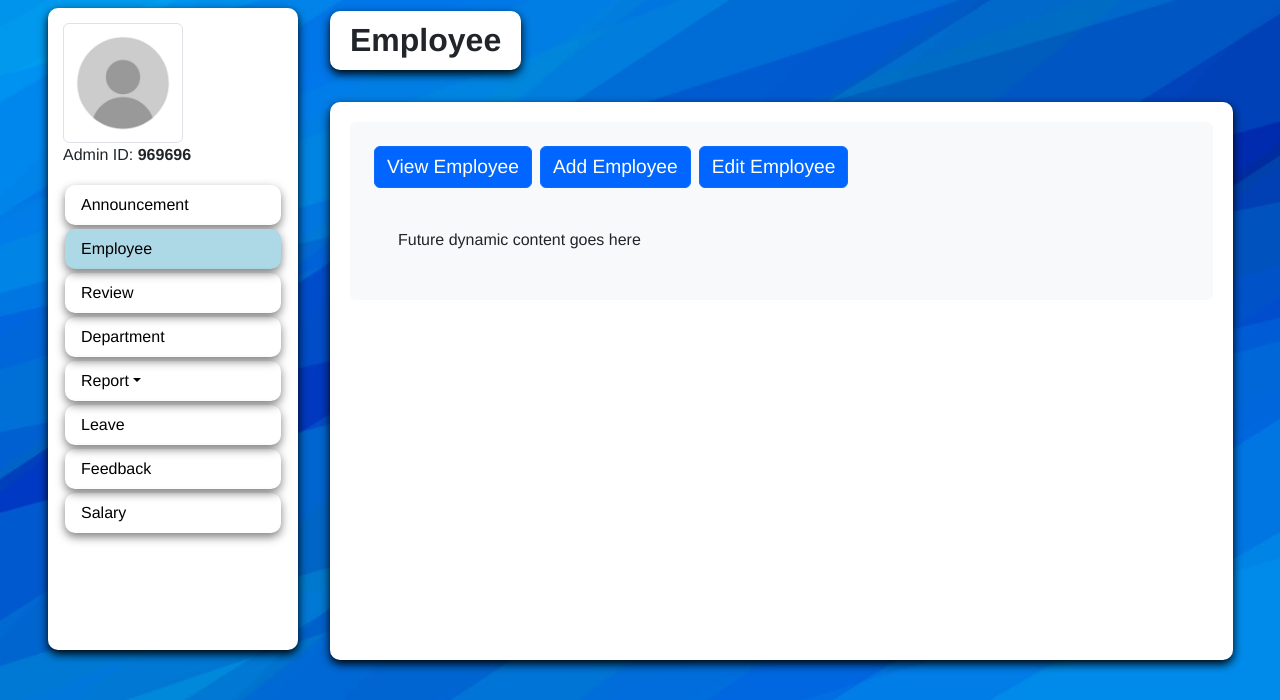
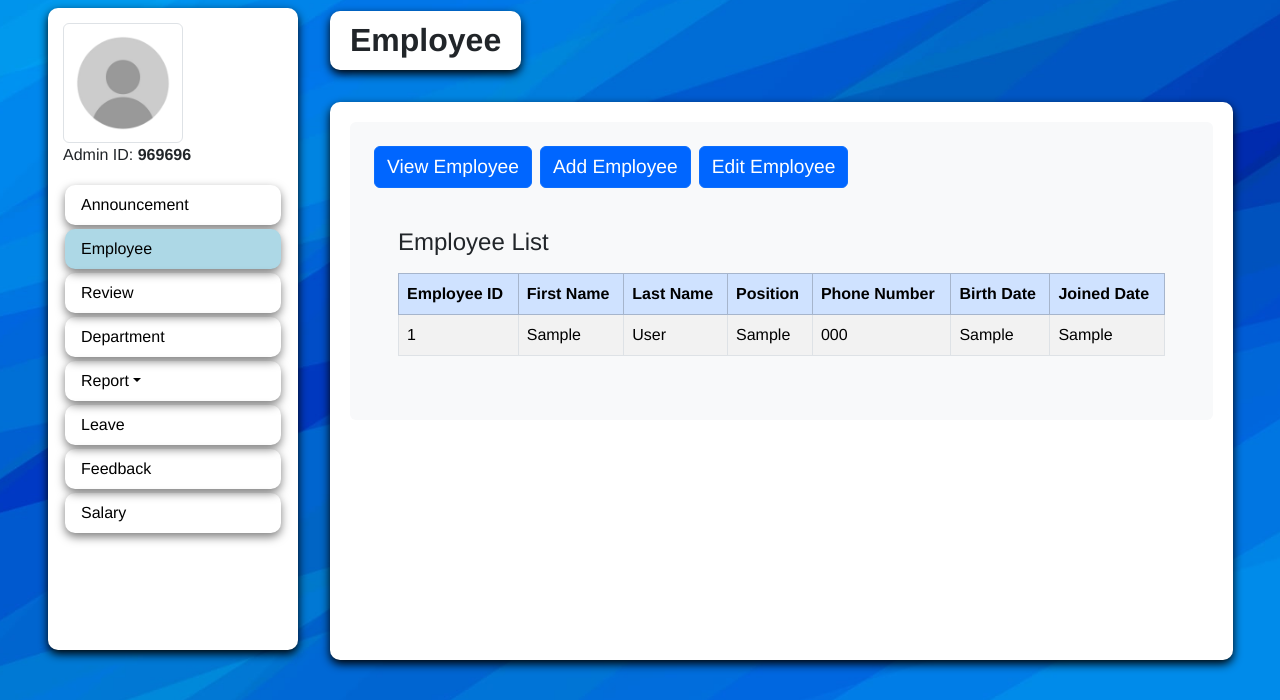
Before and after one commit to neoboi76/NetNinjas_Project, a PHP site: page /admin.php in a window 1280 px wide, after a click on "Employee". Shown: the part 131-831 px from the top of the page. Run offline with PHP 8.4, Linux system fonts and the light colour scheme; tables that the repository leaves empty or names only in its code hold one stand-in row (values such as "Sample post").

Commit message:
Admin side - Employee tab
added connection php for coded reusing

fix refresh problem with add employee

Edit employee now has logic but might change in the future depending on what to do with the view employee

The admin can now view the employee database inside the website automatically

```diff
--- a/admin.php
+++ b/admin.php
@@ -114,9 +114,48 @@
                         <button class="btn btn-primary" id="editEmployeeBtn">Edit Employee</button>
                     </div>
 
-                    <!-- Placeholder for Dynamic Content -->
+                    <!-- Employee Data Table -->
                     <div class="admin-placeholder p-4 rounded">
-                        Future dynamic content goes here
+                        <h4 class="mb-3">Employee List</h4>
+                        <table class="table table-bordered table-striped">
+                            <thead class="table-primary">
+                                <tr>
+                                    <th>Employee ID</th>
+                                    <th>First Name</th>
+                                    <th>Last Name</th>
+                                    <th>Position</th>
+                                    <th>Phone Number</th>
+                                    <th>Birth Date</th>
+                                    <th>Joined Date</th>
+                                </tr>
+                            </thead>
+                            <tbody>
+                                <?php
+                                include 'connection.php';
+
+                                $sql = "SELECT EMP_ID, EMP_FNAME, EMP_LNAME, EMP_POS, EMP_PHONENUM, EMP_BIRTH, EMP_JOINED FROM employee";
+                                $result = $conn->query($sql);
+
+                                if ($result->num_rows > 0) {
+                                    while ($row = $result->fetch_assoc()) {
+                                        echo "<tr>
+                                                <td>{$row['EMP_ID']}</td>
+                                                <td>{$row['EMP_FNAME']}</td>
+                                                <td>{$row['EMP_LNAME']}</td>
+                                                <td>{$row['EMP_POS']}</td>
+                                                <td>{$row['EMP_PHONENUM']}</td>
+                                                <td>{$row['EMP_BIRTH']}</td>
+                                                <td>{$row['EMP_JOINED']}</td>
+                                            </tr>";
+                                    }
+                                } else {
+                                    echo "<tr><td colspan='7' class='text-center'>No employees found</td></tr>";
+                                }
+
+                                $conn->close();
+                                ?>
+                            </tbody>
+                        </table>
                     </div>
                 </div>
             </div>
@@ -152,19 +191,11 @@
                 </div>
             </div>
 
+            <!-- PHP ADD EMPLOYEE-->
             <?php
-                $host = "34.92.138.155";
-                $user = "root2";
-                $pass = "O1Bf>i:9/v&kA-@i";
-                $db = "web2proj";
+                include 'connection.php';
 
-                $conn = new mysqli($host, $user, $pass, $db);
-
-                if ($conn->connect_error) {
-                    die("Connection failed: " . $conn->connect_error);
-                }
-
-                if(isset($_POST['add_employee'])){
+                if($_SERVER["REQUEST_METHOD"] == "POST" && isset($_POST['add_employee'])){
                     $emp_id_add = $_POST['emp_id_add'];
                     $emp_phoneNum_add = $_POST['emp_phoneNum_add'];
                     $emp_role_add = $_POST['emp_role_add'];
@@ -182,6 +213,7 @@
 
                     if ($emp_adding->execute()) {
                         echo "<script>alert('Employee added successfully!');</script>";
+                        echo "<script>window.location.href = window.location.href;</script>";
                     } else {
                         echo "<script>alert('Error: " . $emp_adding->error . "');</script>";
                     }
@@ -190,9 +222,6 @@
                 }
 
                 $conn->close();
-
-
-
             ?>
 
             <!-- Edit Employee Modal. It must already have content-->
@@ -208,23 +237,79 @@
                             <button>Edit profile picture</button>
                         </div>
 
-                        <input type="text" placeholder="Employee ID" required>
-                        <input type="text" placeholder="Phone/Cellphone Number" required>
-                        <input type="text" placeholder="Role" required>
-                        <input type="text" placeholder="Department" required>
+                        <form method="POST">
+                        <input name = "edit_emp_ID" type="text" placeholder="Employee ID" required>
+                        <input name = "edit_emp_PhoneNum" type="text" placeholder="Phone/Cellphone Number" required>
+                        <input name = "edit_emp_role" type="text" placeholder="Role" required>
+                        <input name = "edit_emp_dept" type="text" placeholder="Department" required>
 
                         <div class="employee-name-fields">
-                            <input type="text" placeholder="First Name" required>
-                            <input type="text" placeholder="Last Name" required>
+                            <input name = "edit_emp_fname" type="text" placeholder="First Name" required>
+                            <input name = "edit_emp_lname" type="text" placeholder="Last Name" required>
                         </div>
 
-                        Birthdate: <input type="date" placeholder="Birthdate" required>
-                        <button class="btn btn-success">Save Changes</button>
-                        <button class="btn btn-success">Delete Employee</button>
+                        Birthdate: <input type="date" name = "edit_emp_bday" placeholder="Birthdate" required>
+                        <button name = "save_emp" class="btn btn-success">Save Changes</button>
+                        <button name = "delete_emp" class="btn btn-success">Delete Employee</button>
+                        </form>
                     </div>
                 </div>
             </div>
 
+            <!-- PHP EDIT EMPLOYEE-->
+            <?php
+                include 'connection.php';
+
+                if($_SERVER["REQUEST_METHOD"] == "POST" && isset($_POST['save_emp'])){
+                    $edit_emp_ID = $_POST['edit_emp_ID'];
+                    $edit_emp_PhoneNum = $_POST['edit_emp_PhoneNum'];
+                    $edit_emp_role = $_POST['edit_emp_role'];
+                    $edit_emp_fname = $_POST['edit_emp_fname'];
+                    $edit_emp_lname = $_POST['edit_emp_lname'];
+                    $edit_emp_bday = $_POST['edit_emp_bday'];
+
+                    $dbData_update = "UPDATE employee SET
+                                        EMP_PHONENUM = ?,
+                                        EMP_POS = ?,
+                                        EMP_FNAME = ?,
+                                        EMP_LNAME = ?,
+                                        EMP_BIRTH = ?
+                                    WHERE EMP_ID = ?";
+
+                    $emp_save = $conn->prepare($dbData_update);
+                    $emp_save->bind_param("sssssi", $edit_emp_PhoneNum, $edit_emp_role, $edit_emp_fname, $edit_emp_lname, $edit_emp_bday, $edit_emp_ID);
+
+                    if ($emp_save->execute()) {
+                        echo "<script>alert('Employee details updated successfully!');</script>";
+                        echo "<script>window.location.href = window.location.href;</script>"; // Prevents form resubmission on refresh
+                    } else {
+                        echo "<script>alert('Error updating employee: " . $emp_save->error . "');</script>";
+                    }
+
+                    $emp_save->close();
+                }
+
+                if($_SERVER["REQUEST_METHOD"] == "POST" && isset($_POST['delete_emp'])){
+                    $edit_emp_ID = $_POST['edit_emp_ID'];
+
+                    $dbData_delete = "DELETE FROM employee WHERE EMP_ID = ?";
+                    $emp_delete = $conn->prepare($dbData_delete);
+                    $emp_delete->bind_param("i", $edit_emp_ID);
+
+                    if ($emp_delete->execute()) {
+                        echo "<script>alert('Employee deleted successfully!');</script>";
+                        echo "<script>window.location.href = window.location.href;</script>"; // Prevents form resubmission on refresh
+                    } else {
+                        echo "<script>alert('Error deleting employee: " . $emp_delete->error . "');</script>";
+                    }
+
+                    $emp_delete->close();
+
+                }
+
+                $conn->close();
+
+            ?>
 
             <div id="review" class="tab-pane fade">
                 <div class="container p-4 bg-light rounded">
--- /dev/null
+++ b/connection.php
@@ -0,0 +1,13 @@
+<?php
+    //To reuse the code when coding
+    $host = "34.92.138.155";
+    $user = "root2";
+    $pass = "O1Bf>i:9/v&kA-@i";
+    $db = "web2proj";
+
+    $conn = new mysqli($host, $user, $pass, $db);
+
+    if ($conn->connect_error) {
+        die("Connection failed: " . $conn->connect_error);
+    }
+?>
```
